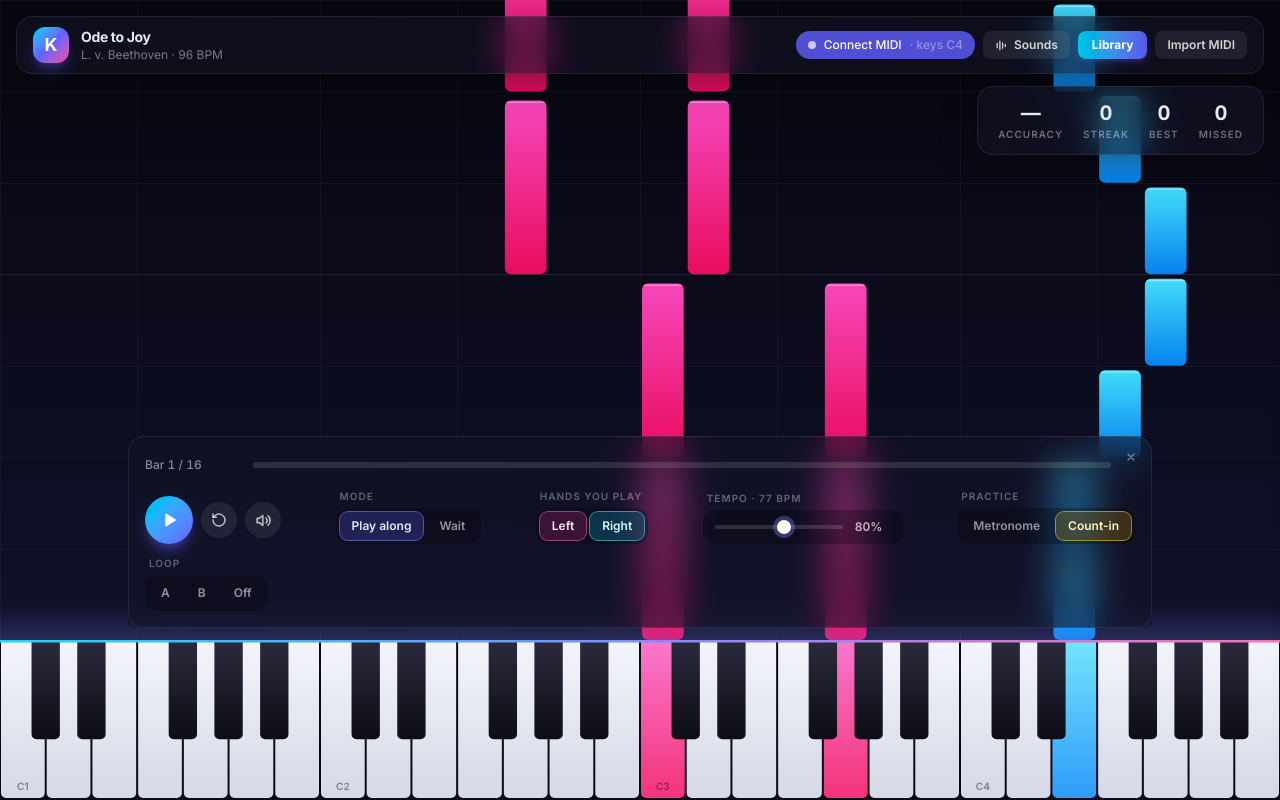
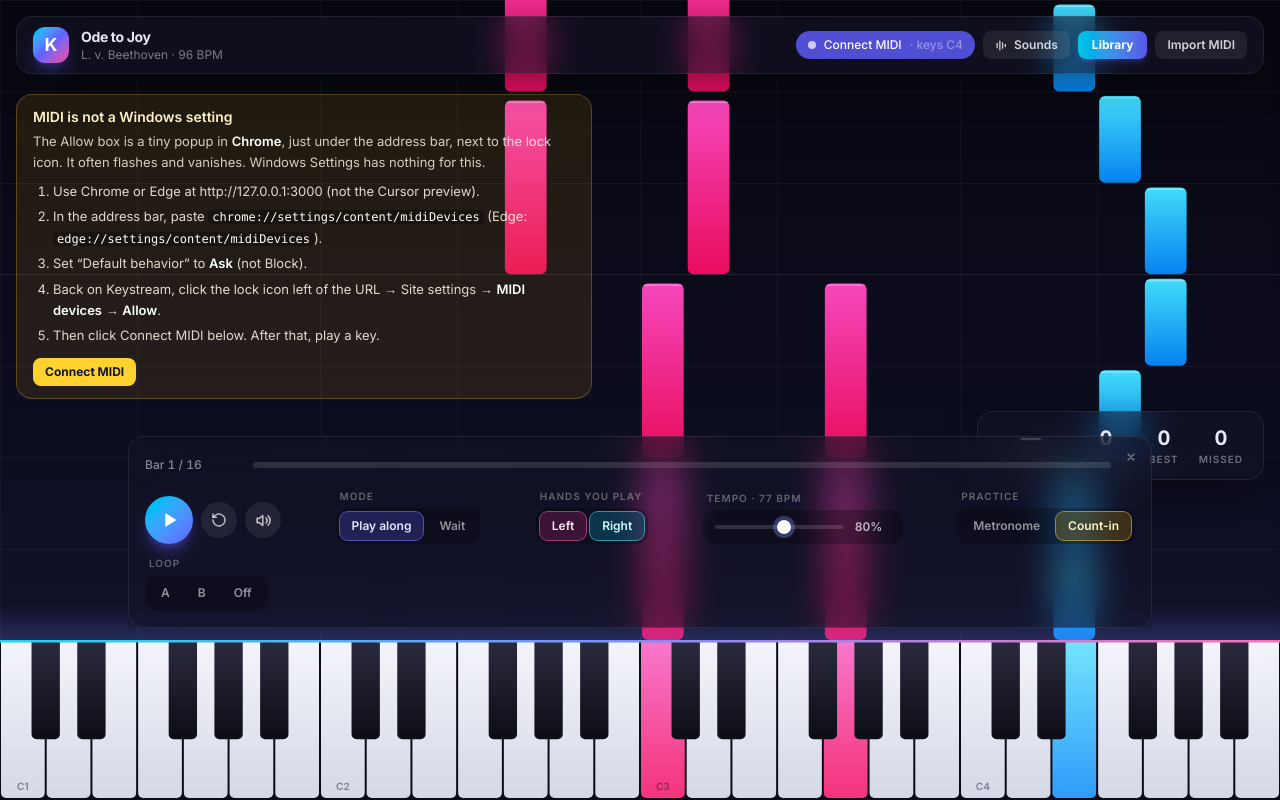
Before and after one commit to mplyulev/pianuriffs, a React (Vite) app: page / in a window 1280 px wide. Shown: the top 800 px of the page. Built offline with nearby package versions, Linux system fonts and the light colour scheme.

Commit message:
Explain Chrome address-bar MIDI prompt for Windows
Co-authored-by: mplulev <mplulev@gmail.com>

```diff
--- a/src/App.tsx
+++ b/src/App.tsx
@@ -8,6 +8,7 @@ import { Controls } from "./components/Controls";
 import { Stats } from "./components/Stats";
 import { Results } from "./components/Results";
 import { Library } from "./components/Library";
+import { MidiHelp } from "./components/MidiHelp";
 
 export default function App() {
   const canvasRef = useRef<HTMLCanvasElement>(null);
@@ -39,6 +40,7 @@ export default function App() {
       <div className="pointer-events-none absolute inset-0 flex flex-col justify-between p-3 sm:p-4">
         <div className="flex flex-col gap-3">
           <TopBar />
+          <MidiHelp />
           <div className="flex justify-end">
             <Stats />
           </div>
--- /dev/null
+++ b/src/components/MidiHelp.tsx
@@ -0,0 +1,42 @@
+import { connectMidi, useMidi } from "../lib/midi";
+import { synth } from "../lib/audio";
+
+export function MidiHelp() {
+  const midi = useMidi();
+  if (midi.inputs.length > 0) return null;
+
+  return (
+    <div className="pointer-events-auto mt-2 max-w-xl rounded-2xl border border-amber-300/25 bg-amber-400/10 px-4 py-3 text-sm text-amber-50">
+      <div className="font-semibold text-amber-100">MIDI is not a Windows setting</div>
+      <p className="mt-1 text-[13px] leading-relaxed text-amber-50/80">
+        The Allow box is a tiny popup in <span className="font-semibold text-white">Chrome</span>, just under the
+        address bar, next to the lock icon. It often flashes and vanishes. Windows Settings has nothing for this.
+      </p>
+      <ol className="mt-2 list-decimal space-y-1 pl-5 text-[13px] leading-relaxed text-amber-50/85">
+        <li>Use Chrome or Edge at http://127.0.0.1:3000 (not the Cursor preview).</li>
+        <li>
+          In the address bar, paste{" "}
+          <code className="rounded bg-black/30 px-1 text-[12px] text-white">chrome://settings/content/midiDevices</code>
+          {" "}(Edge: <code className="rounded bg-black/30 px-1 text-[12px] text-white">edge://settings/content/midiDevices</code>).
+        </li>
+        <li>Set “Default behavior” to <span className="font-semibold text-white">Ask</span> (not Block).</li>
+        <li>
+          Back on Keystream, click the lock icon left of the URL → Site settings → <span className="font-semibold text-white">MIDI devices</span> →{" "}
+          <span className="font-semibold text-white">Allow</span>.
+        </li>
+        <li>Then click Connect MIDI below. After that, play a key.</li>
+      </ol>
+      <button
+        type="button"
+        onClick={() => {
+          synth.unlock();
+          void connectMidi();
+        }}
+        className="mt-3 rounded-lg bg-amber-300 px-3 py-1.5 text-xs font-bold text-slate-900"
+      >
+        Connect MIDI
+      </button>
+      {midi.detail && <p className="mt-2 text-[12px] text-amber-100/70">{midi.detail}</p>}
+    </div>
+  );
+}
```
